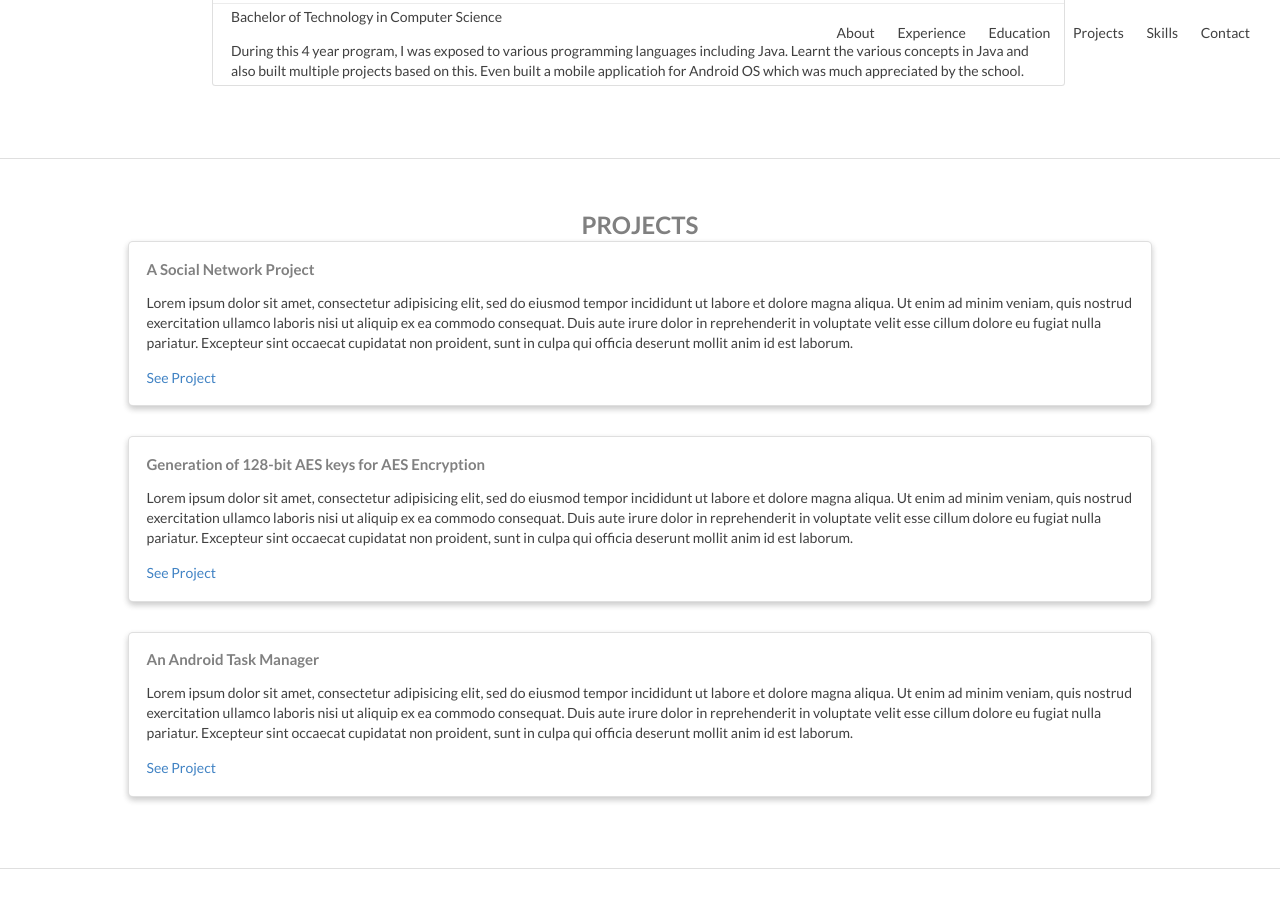
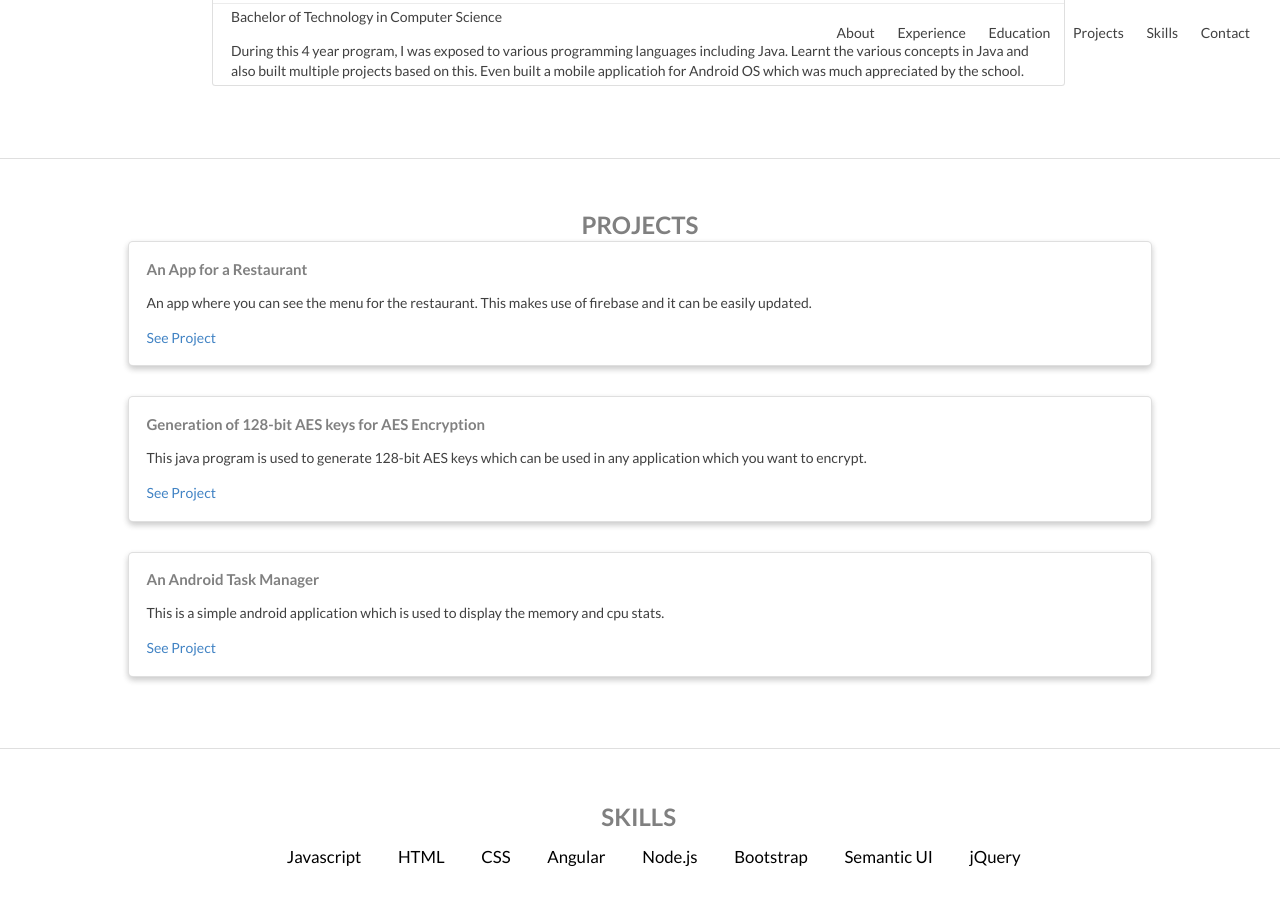
Before and after one commit to dainvinc/dainvinc.github.io, a Jekyll site: the page built from home.html, in a window 1280 px wide and 900 px high, scrolled down 1377 px. Built offline with Jekyll 4.4.1, drawn with Linux system fonts in a browser that asks for light colours; nearby versions of some CDN libraries.

Commit message:
Made some changes to the text and some minor fixes as well

```diff
--- a/home.html
+++ b/home.html
@@ -169,9 +169,9 @@ layout: default
         <!--  <img src="http://placehold.it/250x350">-->
         <!--</div>-->
         <div class="project-content">
-          <h4>A Social Network Project</h4>
-          <p>Lorem ipsum dolor sit amet, consectetur adipisicing elit, sed do eiusmod tempor incididunt ut labore et dolore magna aliqua. Ut enim ad minim veniam, quis nostrud exercitation ullamco laboris nisi ut aliquip ex ea commodo consequat. Duis aute irure dolor in reprehenderit in voluptate velit esse cillum dolore eu fugiat nulla pariatur. Excepteur sint occaecat cupidatat non proident, sunt in culpa qui officia deserunt mollit anim id est laborum.</p>
-          <a href="https://github.com/dainvinc/social-network-with-a-timer">See Project</a>
+          <h4>An App for a Restaurant</h4>
+          <p>An app where you can see the menu for the restaurant. This makes use of firebase and it can be easily updated.</p>
+          <a href="https://github.com/dainvinc/ionicApp/tree/vignetto">See Project</a>
         </div>
       </div>
       <!-- CARD #2 -->
@@ -181,7 +181,7 @@ layout: default
         <!--</div>-->
         <div class="project-content">
           <h4>Generation of 128-bit AES keys for AES Encryption</h4>
-          <p>Lorem ipsum dolor sit amet, consectetur adipisicing elit, sed do eiusmod tempor incididunt ut labore et dolore magna aliqua. Ut enim ad minim veniam, quis nostrud exercitation ullamco laboris nisi ut aliquip ex ea commodo consequat. Duis aute irure dolor in reprehenderit in voluptate velit esse cillum dolore eu fugiat nulla pariatur. Excepteur sint occaecat cupidatat non proident, sunt in culpa qui officia deserunt mollit anim id est laborum.</p>
+          <p>This java program is used to generate 128-bit AES keys which can be used in any application which you want to encrypt.</p>
           <a href="https://github.com/dainvinc/generating-128bit-keys-using-aes-encryption">See Project</a>
         </div>
       </div>
@@ -192,7 +192,7 @@ layout: default
         <!--</div>-->
         <div class="project-content">
           <h4>An Android Task Manager</h4>
-          <p>Lorem ipsum dolor sit amet, consectetur adipisicing elit, sed do eiusmod tempor incididunt ut labore et dolore magna aliqua. Ut enim ad minim veniam, quis nostrud exercitation ullamco laboris nisi ut aliquip ex ea commodo consequat. Duis aute irure dolor in reprehenderit in voluptate velit esse cillum dolore eu fugiat nulla pariatur. Excepteur sint occaecat cupidatat non proident, sunt in culpa qui officia deserunt mollit anim id est laborum.</p>
+          <p>This is a simple android application which is used to display the memory and cpu stats.</p>
           <a href="https://github.com/dainvinc/MobileTaskManager">See Project</a>
         </div>
       </div>
```
